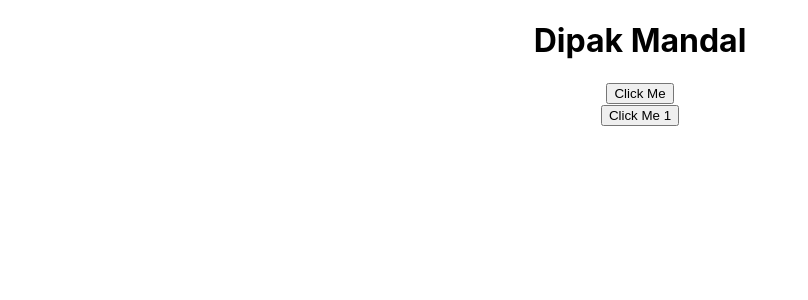
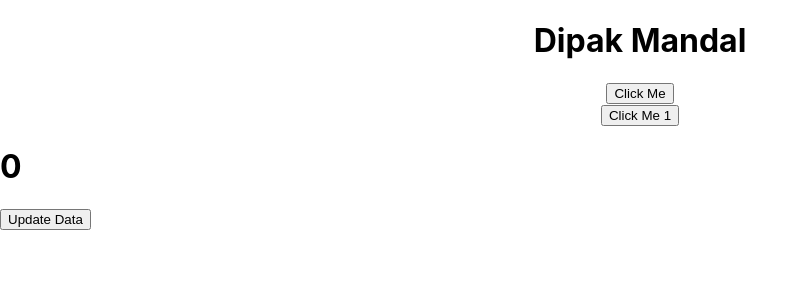
Before and after one commit to dbsmandal/React-Tutorial, a React (Create React App) app in the folder react-tutorial/: page / in a window 1280 px wide. Shown: the top 300 px of the page, without its empty margins (0-808 px from the left). Built offline with nearby package versions, Linux system fonts and the light colour scheme.

Commit message:
using state in normal way

```diff
--- a/react-tutorial/src/App.js
+++ b/react-tutorial/src/App.js
@@ -1,10 +1,12 @@
 import './App.css';
 import ClickEvent from './ClickEvent10/ClickEvent';
+import StateInFunCompo from './State/StateInFunCompo';
 
 function App() {
   return (
   <>
   <ClickEvent/>
+  <StateInFunCompo/>
 
 
   </>
--- /dev/null
+++ b/react-tutorial/src/State/StateInFunCompo.js
@@ -0,0 +1,28 @@
+import React from 'react'
+import {useState} from 'react'
+
+
+export default function StateInFunCompo() {
+    const [data, setData] = useState(0)
+    function updateData() {
+        setData(data + 1)
+
+    }
+    console.warn("______");
+    return (
+        <div>
+
+            <h1>{data}</h1>
+            <button onClick={updateData}>Update Data</button>
+
+        </div>
+    )
+}
+//notes:: How to use State
+//import usestate from react
+//const [data, setData] = useState(0) 0 is initial value
+//define a function like update data
+//once you define a function after that you can use this function in button  on click event
+
+//Why we are use state?
+//Ans==Because we are not able to update data with help of Variables
```
